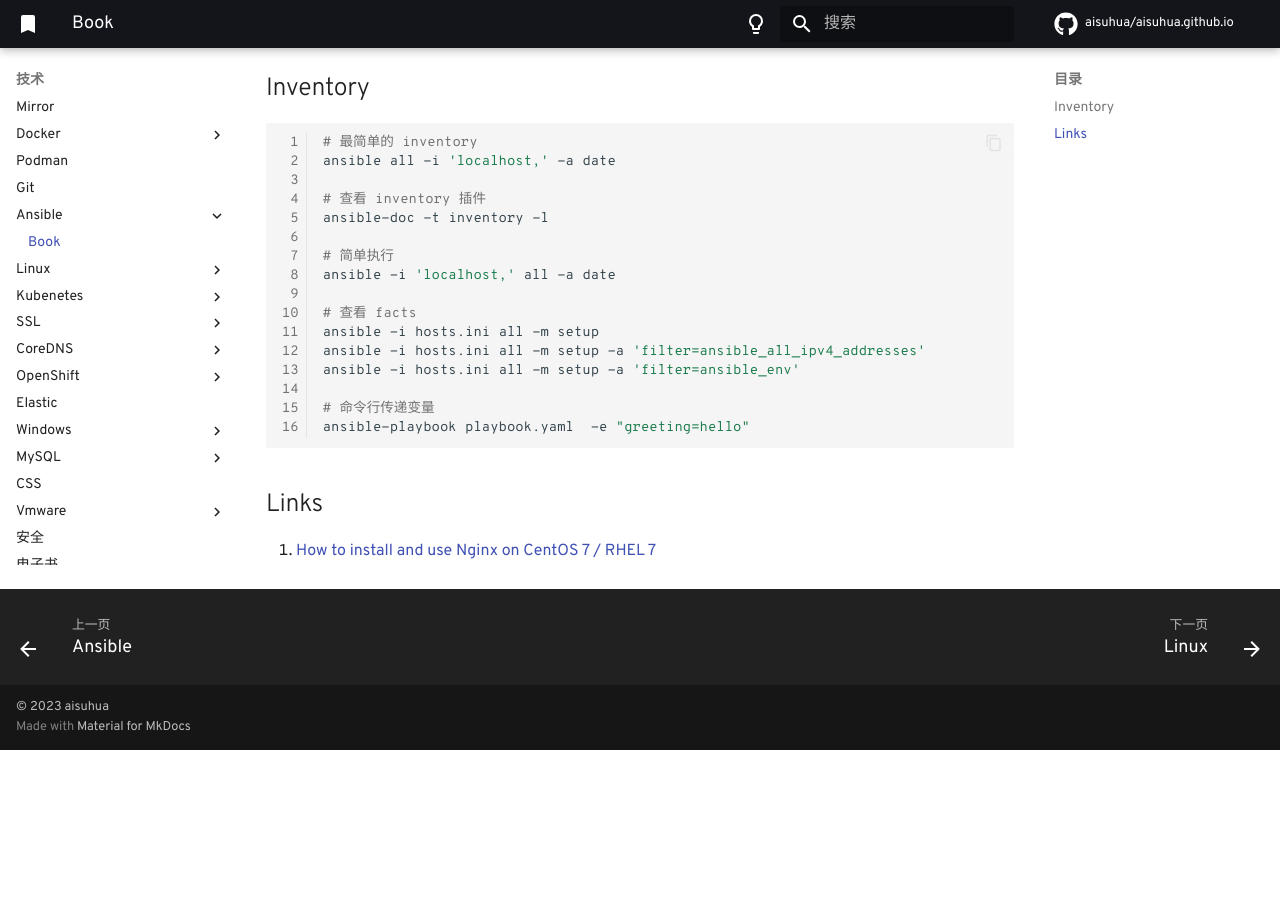
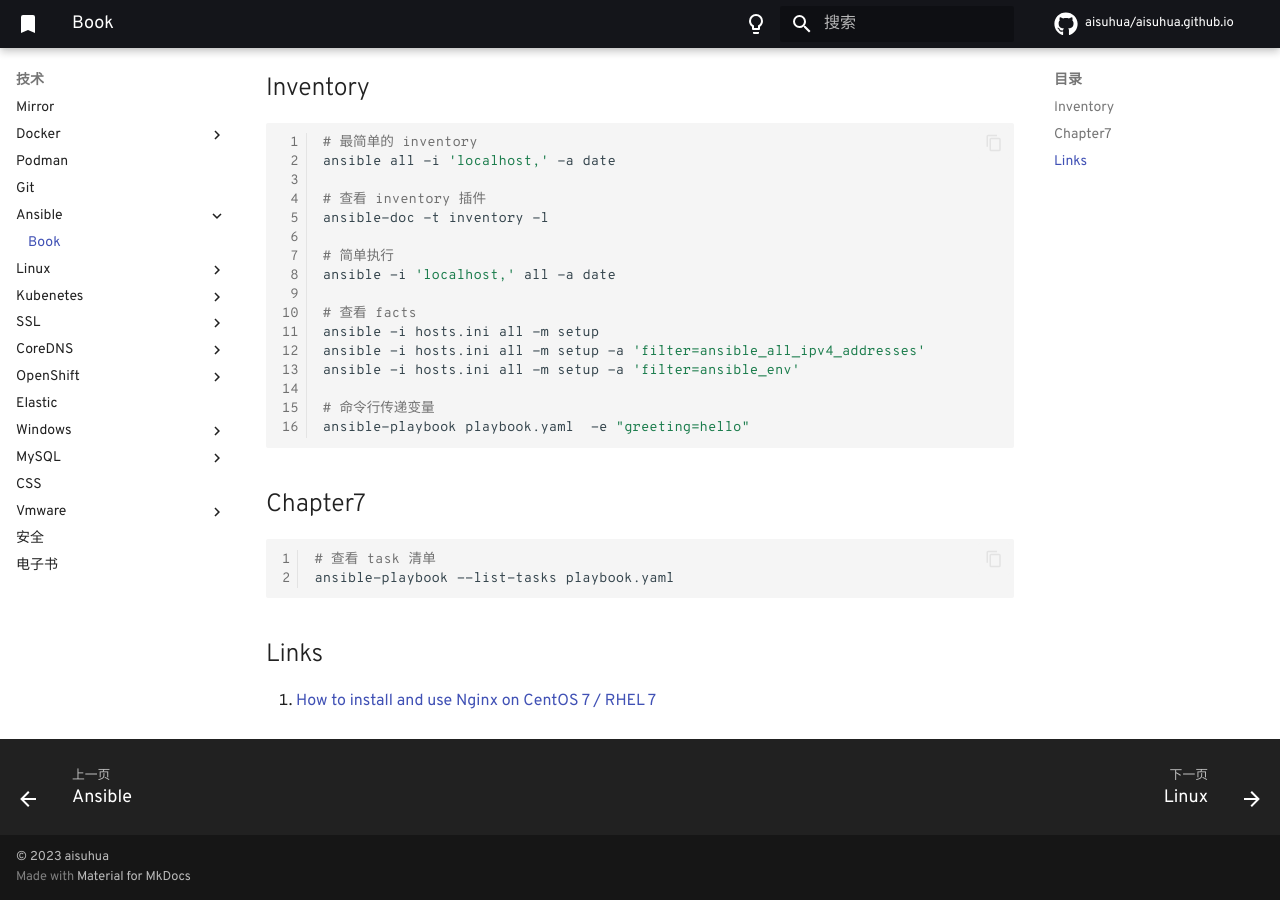
Before and after one commit to aisuhua/aisuhua.github.io, an MkDocs documentation site: the page built from docs/ansible/book.md, in a window 1280 px wide and 900 px high, scrolled down 769 px. Built offline with MkDocs 1.6.1 and Material for MkDocs 9.7.7, drawn with Linux system fonts in a browser that asks for light colours; comment, search, counter and statistics services are not loaded; before the commit the page ends 1519 px from its top, so only the background shows below that.

Commit message:
chrony.md mkdocs.yml

````diff
--- a/docs/ansible/book.md
+++ b/docs/ansible/book.md
@@ -53,6 +53,28 @@ ansible -i hosts.ini all -m setup -a 'filter=ansible_env'
 ansible-playbook playbook.yaml  -e "greeting=hello"
 ```
 
+## Chapter7
+
+```sh
+# 查看 task 清单
+ansible-playbook --list-tasks playbook.yaml
+```
+
+
+
+
+
+
+
+
+
+
+
+
+
+
+
+
 
 
 
````
